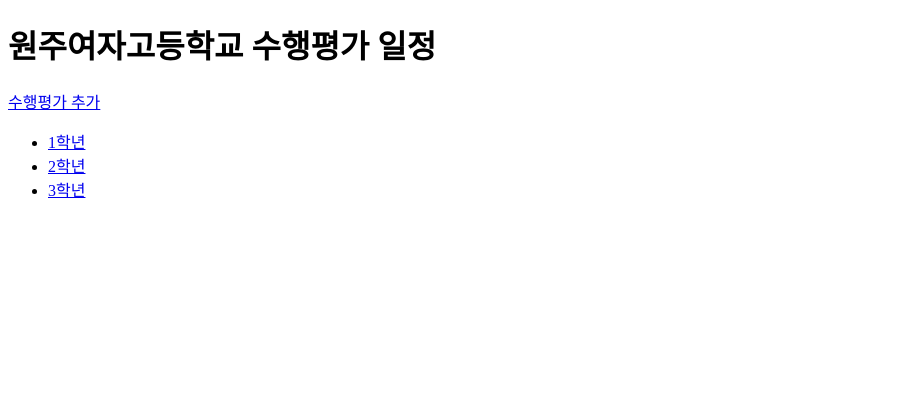
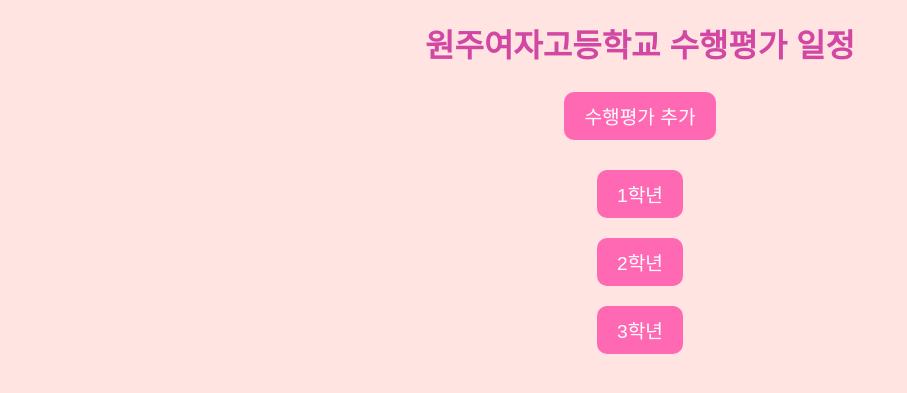
Before and after one commit to jungeun207/PA-Notification, a Django app: page / in a window 1280 px wide. Shown: the top 393 px of the page, without its empty margins (0-907 px from the left). Run offline with Django 5.2, Linux system fonts and the light colour scheme.

Commit message:
Update grade_selection.html

```diff
--- a/schedule/templates/schedule/grade_selection.html
+++ b/schedule/templates/schedule/grade_selection.html
@@ -2,7 +2,62 @@
 <html lang="ko">
 <head>
     <meta charset="UTF-8">
+    <meta name="viewport" content="width=device-width, initial-scale=1.0">
     <title>PA_Notification</title>
+    <style>
+        body {
+            font-family: 'Arial', sans-serif;
+            margin: 0;
+            padding: 0;
+            background-color: #ffe4e1;
+            color: #333;
+            text-align: center;
+        }
+
+        h1 {
+            font-size: 2em;
+            color: #d147a3;
+            margin-top: 20px;
+        }
+
+        a {
+            text-decoration: none;
+            font-size: 1.2em;
+            color: #ffffff;
+            background-color: #ff69b4;
+            padding: 10px 20px;
+            border-radius: 10px;
+            margin: 5px;
+            display: inline-block;
+            transition: background-color 0.3s ease;
+        }
+
+        a:hover {
+            background-color: #ff1493;
+        }
+
+        ul {
+            list-style-type: none;
+            padding: 0;
+            margin-top: 20px;
+        }
+
+        li {
+            margin: 10px 0;
+        }
+
+        /* 모바일 친화적 스타일 */
+        @media (max-width: 600px) {
+            h1 {
+                font-size: 1.8em;
+            }
+
+            a {
+                font-size: 1em;
+                padding: 8px 16px;
+            }
+        }
+    </style>
 </head>
 <body>
     <h1>원주여자고등학교 수행평가 일정</h1>
```
